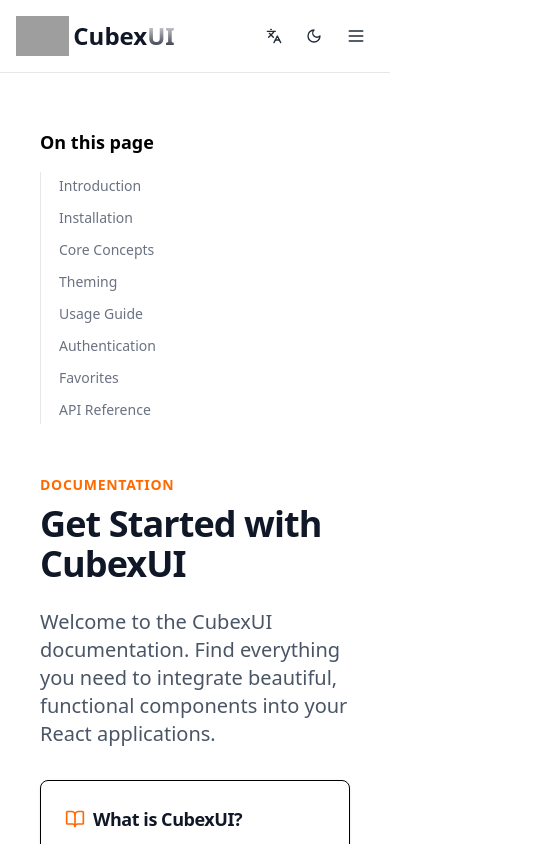
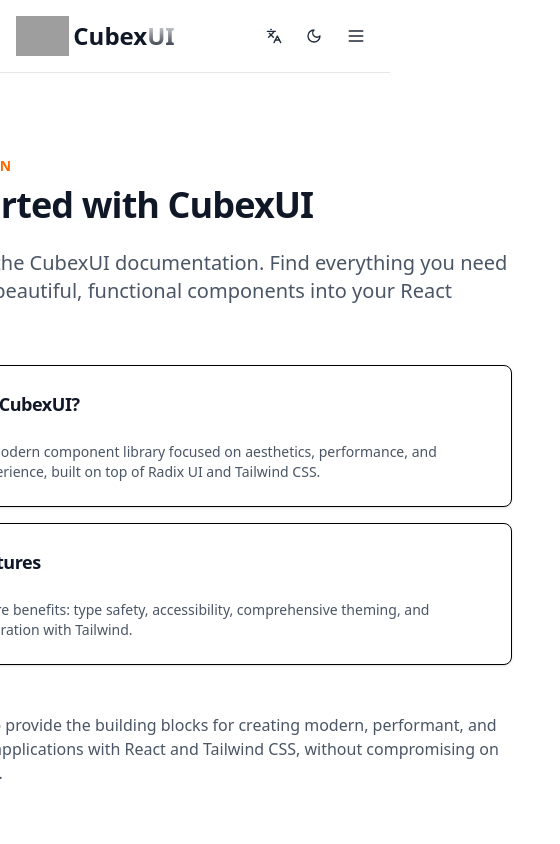
Before and after one commit to Ismael-Rvas/Cubex-UI, a React (Vite) app: page /docs in a window 390 px wide. Shown: the top 844 px of the page, 560 px wide, since content can reach past the window. Built offline with nearby package versions, Linux system fonts and the light colour scheme; grey boxes are pictures that could not be loaded.

Commit message:
Fixed responsive, add blog

```diff
--- a/src/App.jsx
+++ b/src/App.jsx
@@ -23,9 +23,9 @@
   return (
     <ThemeProvider>
       <TranslationProvider>
-        <div className="bg-white dark:bg-[#09090b] pt-16 md:pt-20">
+        <div className="flex flex-col min-h-screen justify-center items-center bg-white dark:bg-[#09090b]">
           <Header />
-          <main className="relative flex flex-col items-center justify-center min-h-screen overflow-hidden px-6 py-4 sm:px-12 ">
+          <main className="flex-grow">
             <MyRoutes />
           </main>
           <ProgressBar />
--- a/src/components/docs/DocsContent.jsx
+++ b/src/components/docs/DocsContent.jsx
@@ -10,12 +10,12 @@
 const DocsContent = () => {
   return (
     <motion.main
-      className="flex-1 min-w-0 md:w-2/3 lg:w-3/4"
+      className="flex-grow min-w-0"
       initial={{ opacity: 0, y: 20 }}
       animate={{ opacity: 1, y: 0 }}
       transition={{ duration: 0.5, delay: 0.2 }}
     >
-      <div className="max-w-3xl">
+      <div className="max-w-full px-4 py-8 mx-auto sm:px-6 lg:px-8">
         <IntroSection />
         <InstallSection />
         <ConceptsSection />
--- a/src/components/docs/DocsSidebar.jsx
+++ b/src/components/docs/DocsSidebar.jsx
@@ -7,14 +7,15 @@
 
   return (
     <motion.aside
-      className="w-full md:w-1/3 lg:w-1/4 flex-shrink-0"
-      initial={{ x: -50, opacity: 0 }}
-      animate={{ x: 0, opacity: 1 }}
-      transition={{ duration: 0.5, delay: 0.1 }}
-    >
-      <div className="md:fixed md:w-[calc(100%/3-3rem)] lg:w-[calc(25%-3rem)]">
+  className="hidden md:block md:w-64 flex-shrink-0"
+  initial={{ x: -50, opacity: 0 }}
+  animate={{ x: 0, opacity: 1 }}
+  transition={{ duration: 0.5, delay: 0.1 }}
+>
+
+      <div className="sticky top-24">
         <h2 className="text-lg font-semibold mb-4 text-black dark:text-white">{t('docsPage.sidebarTitle')}</h2>
-        <nav className="flex flex-col space-y-1 border-l border-gray-200 dark:border-gray-700">
+        <nav className="flex flex-col space-y-2 border-l border-gray-200 dark:border-gray-700">
           {sidebarLinks.map(link => (
             <a
               key={link.id}
--- a/src/components/ui/blocks/FeaturesBlock.jsx
+++ b/src/components/ui/blocks/FeaturesBlock.jsx
@@ -33,18 +33,18 @@
   ];
 
   return (
-    <section className="max-w-7xl w-full  gap-12 mt-24 md:mt-24 ">
-      <div>
-        <h2 className="mt-6 text-3xl md:text-4xl font-bold text-black dark:text-white text-center">{t("homePage.whyCubexTitle")}</h2>
-        <p className="mt-6 text-lg text-gray-700 dark:text-gray-300 text-center mb-4 md:mb-8">
+    <section className="py-16 md:py-24 container">
+      <div className="text-center mb-12 md:mb-16">
+        <h2 className="text-3xl md:text-4xl font-bold mb-4 text-black dark:text-white">{t("homePage.whyCubexTitle")}</h2>
+        <p className="text-lg max-w-2xl mx-auto text-gray-700 dark:text-gray-300">
           {t("homePage.whyCubexSubtitle")}
         </p>
-        <div className="grid grid-cols-1 md:grid-cols-2 lg:grid-cols-4 gap-6 max-w-8xl mx-auto p-6">
+      </div>
+        <div className="grid grid-cols-1 md:grid-cols-2 lg:grid-cols-4 gap-8">
           {features.map((feature, index) => (
             <FeatureCard key={index} {...feature} />
           ))}
         </div>
-      </div>
     </section>
   );
 };
--- a/src/components/ui/blocks/Hero.jsx
+++ b/src/components/ui/blocks/Hero.jsx
@@ -1,5 +1,3 @@
-
-import React from 'react';
 import { motion } from 'framer-motion';
 import { useTranslation } from 'react-i18next';
 import CopyCommand from '../components/CopyCommand';
--- a/src/components/ui/blocks/HomeTemplates.jsx
+++ b/src/components/ui/blocks/HomeTemplates.jsx
@@ -6,8 +6,7 @@
     const { i18n, t } = useTranslation();
 
     return (
-        <section className="relative max-w-7xl w-full gap-12 mt-24 md:mt-52 px-6 justify-center aling-center mb-48">
-
+        <section className="py-16 md:py-24 container">
             <div className="relative flex flex-col  ">
                 <div className="relative mb-6 flex items-center justify-center">
 
@@ -26,7 +25,6 @@
                     <TemplateCard />
 
                 </div>
-
             </div>
         </section>
     );
--- a/src/index.css
+++ b/src/index.css
@@ -4,6 +4,19 @@
 * {
   box-sizing: border-box;
   font-family: ui-sans-serif, system-ui, sans-serif, "Apple Color Emoji", "Segoe UI Emoji", "Segoe UI Symbol", "Noto Color Emoji";
+}
+
+.container {
+    width: 100%;
+    margin-right: auto;
+    margin-left: auto;
+    padding-right: 2rem /* 32px */;
+    padding-left: 2rem /* 32px */;
+}
+@media (min-width: 1400px) {
+    .container {
+        max-width: 1400px;
+    }
 }
 
 /*Scroll*/
--- a/src/layout/Header.jsx
+++ b/src/layout/Header.jsx
@@ -5,7 +5,7 @@
 
   return (
     <motion.header
-      className="fixed top-0 left-0 right-0 z-40 w-full bg-transparent backdrop-blur-lg border-b border-gray-200 dark:border-[#151518]"
+      className="sticky top-0 z-50 w-full bg-transparent backdrop-blur-lg border-b border-gray-200 dark:border-[#151518]"
       initial={{ y: -100 }}
       animate={{ y: 0 }}
       transition={{ type: 'spring', stiffness: 100, damping: 20 }}
--- /dev/null
+++ b/src/pages/Blog.jsx
@@ -0,0 +1,87 @@
+
+  import { motion } from 'framer-motion';
+  import { Card, CardContent, CardHeader, CardTitle, CardDescription, CardFooter } from '../components/ui/components/card';
+  import { Button } from '../components/ui/components/button';
+  import { ArrowRight, Calendar } from 'lucide-react';
+  import { useTranslation } from 'react-i18next';
+
+  const BlogPage = () => {
+    const { t } = useTranslation();
+    const postsData = [
+      {
+        id: "post1",
+        date: "2025-04-30",
+        slug: "/blog/v1-launch",
+        imageSeed: "Abstract geometric shapes background",
+      },
+      {
+        id: "post2",
+        date: "2025-04-15",
+        slug: "/blog/dark-mode-theming",
+        imageSeed: "Light and dark color swatches side by side",
+      },
+      {
+        id: "post3",
+        date: "2025-03-28",
+        slug: "/blog/data-table-spotlight",
+        imageSeed: "Clean data table interface",
+      },
+    ];
+
+    const posts = postsData.map(post => ({
+       ...post,
+       title: t(`blogPage.posts.${post.id}.title`),
+       description: t(`blogPage.posts.${post.id}.description`),
+    }));
+
+
+    return (
+      <motion.div
+        className="container py-12 md:py-20"
+        initial={{ opacity: 0, y: 20 }}
+        animate={{ opacity: 1, y: 0 }}
+        transition={{ duration: 0.5 }}
+      >
+        <h1 className="text-4xl font-bold mb-4 text-gray-900 dark:text-white">{t('blogPage.title')}</h1>
+        <p className="text-lg text-gray-600 dark:text-gray-300 mb-12 max-w-3xl">
+          {t('blogPage.description')}
+        </p>
+
+        <div className="grid grid-cols-1 md:grid-cols-2 lg:grid-cols-3 gap-8">
+          {posts.map((post, index) => (
+            <motion.div
+              key={post.slug}
+              initial={{ opacity: 0, y: 30 }}
+              animate={{ opacity: 1, y: 0 }}
+              transition={{ duration: 0.5, delay: index * 0.1 }}
+            >
+              <Card className="h-full flex flex-col overflow-hidden hover:shadow-lg transition-shadow duration-300">
+                 <div className="h-48 w-full overflow-hidden">
+                   <img  className="w-full h-full object-cover" alt={post.title} src="https://images.unsplash.com/photo-1592441306630-1902ebe76b6f" />
+                 </div>
+                <CardHeader>
+                  <CardTitle>{post.title}</CardTitle>
+                  <CardDescription className="flex items-center text-xs pt-1">
+                     <Calendar className="w-3 h-3 mr-1.5" /> {post.date}
+                  </CardDescription>
+                </CardHeader>
+                <CardContent className="flex-grow">
+                  <p className="text-sm text-muted-foreground">{post.description}</p>
+                </CardContent>
+                <CardFooter>
+                  <Button variant="outline" size="sm" asChild>
+                    {/* In a real app, Link would go to post.slug */}
+                    <a href="#">
+                      {t('blogPage.readMore')} <ArrowRight className="ml-2 h-4 w-4" />
+                    </a>
+                  </Button>
+                </CardFooter>
+              </Card>
+            </motion.div>
+          ))}
+        </div>
+      </motion.div>
+    );
+  };
+
+  export default BlogPage;
--- a/src/pages/Docs.jsx
+++ b/src/pages/Docs.jsx
@@ -40,7 +40,7 @@
 
   return (
     <div className="container mx-auto px-4 py-12 md:py-16">
-      <div className="flex flex-col md:flex-row gap-12 mb-11">
+      <div className="flex flex-col md:flex-row gap-12">
         <DocsSidebar sidebarLinks={sidebarLinks} activeId={activeId} />
         <DocsContent />
       </div>
--- a/src/pages/Home.jsx
+++ b/src/pages/Home.jsx
@@ -4,11 +4,11 @@
 
 const Home = () => {
   return (
-    <>
+    <div>
       <Hero />
       <FeaturesBlock />
       <HomeTemplate />
-    </>
+    </div>
   );
 }
 export default Home;
--- a/src/routes/routes.jsx
+++ b/src/routes/routes.jsx
@@ -1,6 +1,7 @@
 import { Routes, Route } from "react-router-dom";
 import  Home  from "../pages/Home";
 import Docs from "../pages/Docs";
+import Blog from "../pages/Blog";
 import NotFound  from "../pages/NotFound";
 export function MyRoutes() {
 
@@ -8,6 +9,7 @@
     <Routes>
       <Route path="/" element={<Home />} />
       <Route path="/docs" element={<Docs />} />
+      <Route path="/blog" element={<Blog />} />
       <Route path="*" element={<NotFound />} />
     </Routes>
   );
```
